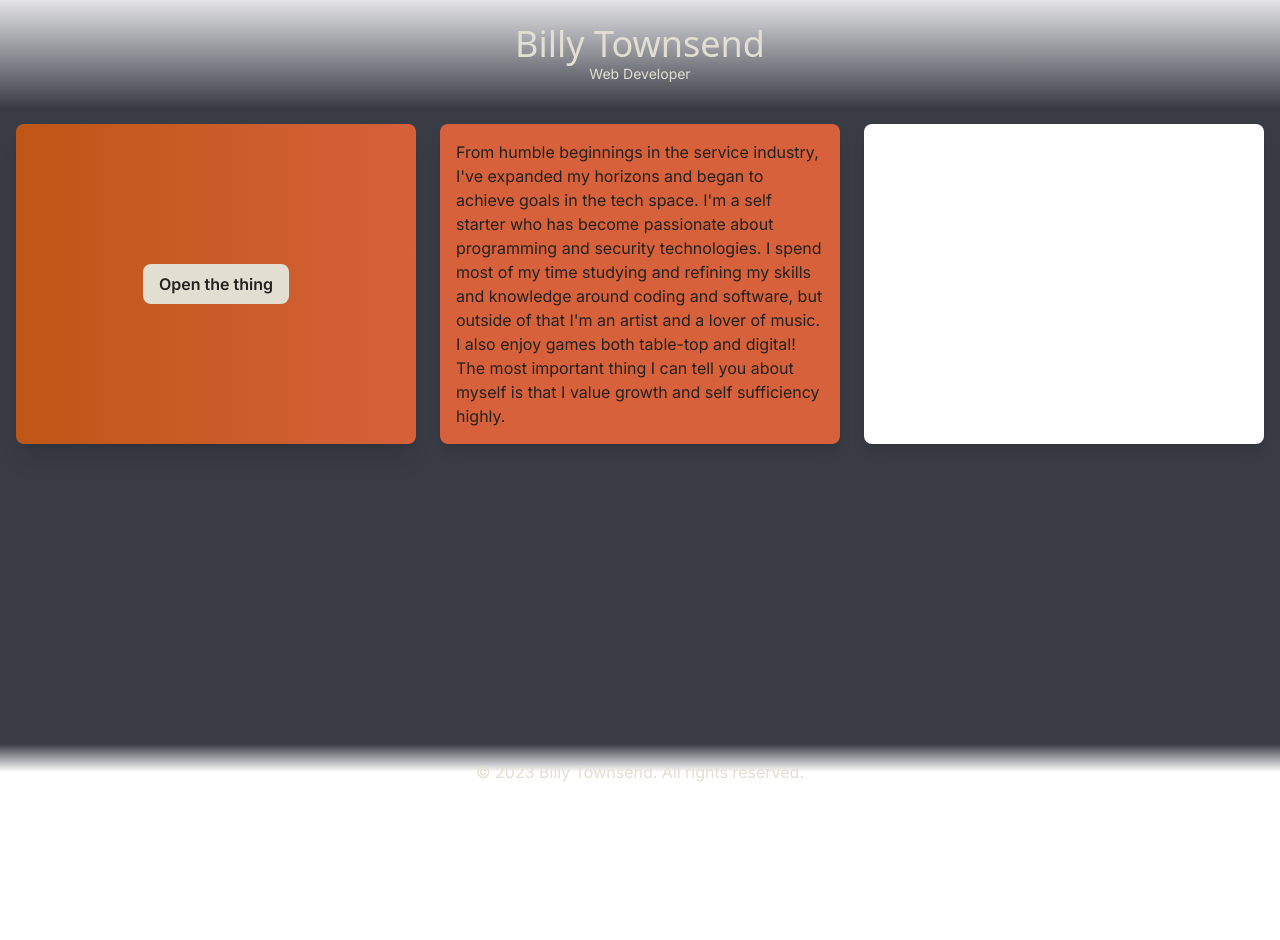
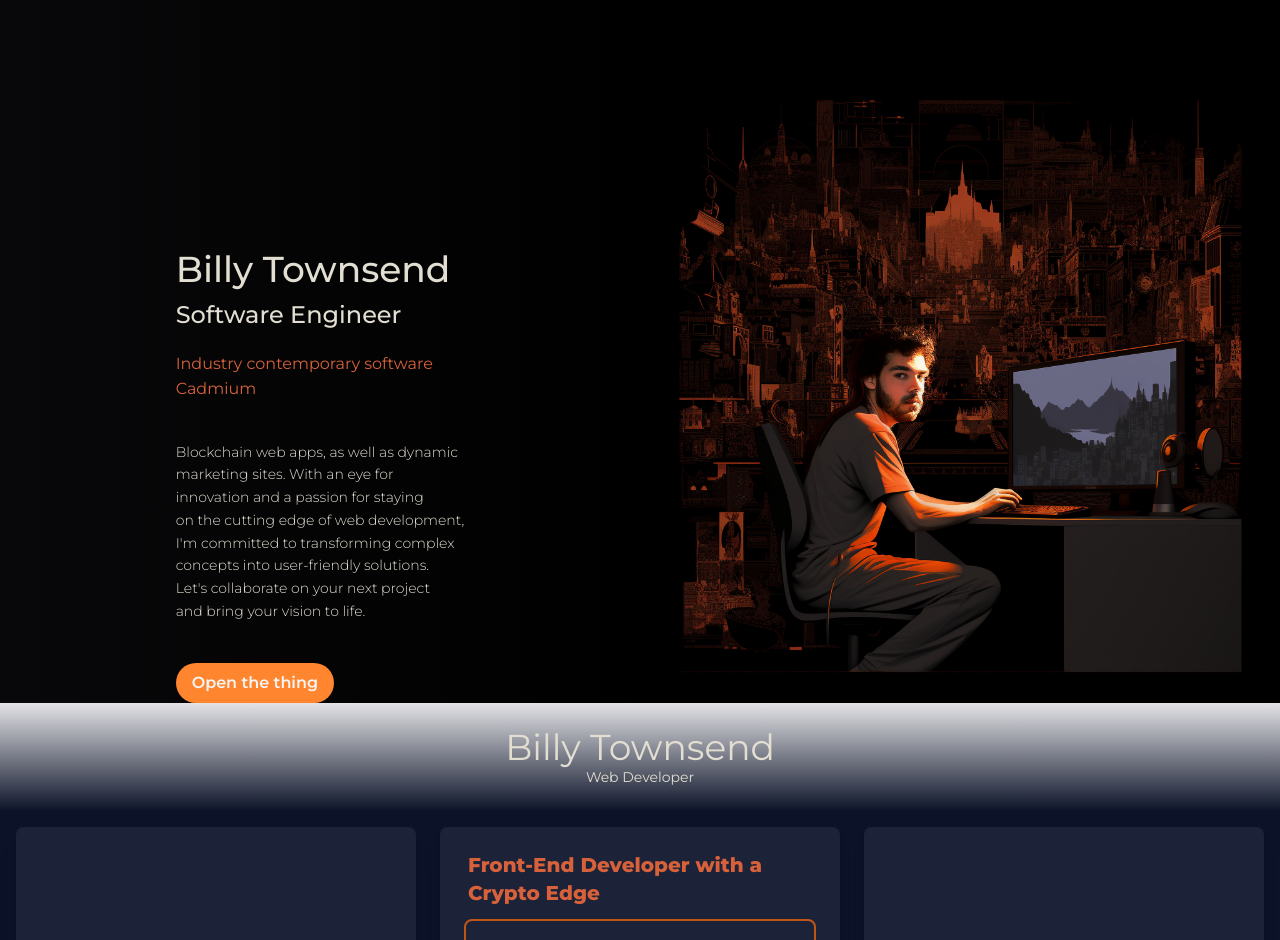
Before and after one commit to BillyTheArtist/dev-portfolio, a Next.js app: page / in a window 1280 px wide. Shown: the top 940 px of the page. Before the commit the page ends 800 px from the top, so only its background shows below. Built offline with nearby package versions, Linux system fonts and the light colour scheme.

Commit message:
Began styling my portfolio landing page as I learn tailwind and generate assets for the site.

```diff
--- a/app/page.tsx
+++ b/app/page.tsx
@@ -1,6 +1,36 @@
 'use client'
 import React, { useState } from 'react'
 import { Modal } from '@/components/Modal'
+import { Roboto_Slab, Montserrat } from 'next/font/google'
+import Image from 'next/image'
+
+{
+  /* Fonts */
+}
+const roboto = Roboto_Slab({
+  weight: ['400', '700'],
+  subsets: ['latin']
+})
+const montserratLight = Montserrat({
+  weight: '300',
+  subsets: ['latin']
+})
+const montserrat = Montserrat({
+  weight: '400',
+  subsets: ['latin']
+})
+const montserratSemiBold = Montserrat({
+  weight: '500',
+  subsets: ['latin']
+})
+const montserratBold = Montserrat({
+  weight: '600',
+  subsets: ['latin']
+})
+const montserratExtraBold = Montserrat({
+  weight: '800',
+  subsets: ['latin']
+})
 
 export default function Home () {
   const [isModalOpen, setIsModalOpen] = useState<boolean>(false)
@@ -14,43 +44,112 @@ export default function Home () {
   }
 
   return (
-    <div className='flex flex-col min-h-screen bg-baseGrey'>
+    <main className={montserrat.className}>
+      {/* Page Parent Box */}
+      <div className='flex flex-col min-h-screen bg-baseBG'>
+        {/* Landing Box container-Text and Image */}
+        <div className='grid grid-cols-1 md:grid-cols-2 lg:grid-cols-2 xl:grid-cols-2 place-items-center'>
+          {/* Text half */}
+          <div className='w-full h-full bg-gradient-to-r from-almostBlack to-black text-brightGrey flex justify-center'>
+            <div className='text-left'>
+              <h1
+                className={`text-standardGrey mt-40 md:mt-40 lg:mt-40 xl:mt-60 text-4xl leading-relaxed ${montserratSemiBold.className}`}
+              >
+                Billy Townsend
+              </h1>
+              <p
+                className={`text-standardGrey text-2xl ${montserratSemiBold.className}`}
+              >
+                Software Engineer
+              </p>
+              <p
+                className={`text-niceOrange mt-5 text-1xl leading-relaxed ${montserrat.className}`}
+              >
+                Industry contemporary software
+              </p>
+              <p className={`text-niceOrange text-1xl ${montserrat.className}`}>
+                Cadmium
+              </p>
+
+              <p
+                className={`mt-10 text-standardGrey text-sm text-left leading-relaxed ${montserratLight.className}`}
+              >
+                Blockchain web apps, as well as dynamic
+                <br />
+                marketing sites. With an eye for
+                <br />
+                innovation and a passion for staying
+                <br />
+                on the cutting edge of web development,
+                <br />
+                I&apos;m committed to transforming complex
+                <br />
+                concepts into user-friendly solutions.
+                <br />
+                Let&apos;s collaborate on your next project
+                <br />
+                and bring your vision to life.
+              </p>
+              <button
+                onClick={openModal}
+                className='mt-10 bg-buttonOrange text-brightGrey font-semibold py-2 px-4 rounded-3xl transition duration-300 ease-in-out'
+              >
+                Open the thing
+              </button>
+            </div>
+          </div>
+          {/* Image half */}
+          <div className='w-full h-full bg-black flex items-end max-w-screen'>
+            <div className=''>
+              <Image
+                src='/images/mainPortHero.png'
+                alt='hero'
+                height={1024}
+                width={1024}
+              />
+            </div>
+          </div>
+        </div>
+
         {/* Header */}
         <header className='py-6 bg-gradient-to-b from-zinc-200 to-transparent dark:from-inherit dark:via-zinc-800/30 dark:border-neutral-800/30'>
           <div className='container mx-auto px-4'>
-          <h1 className='text-4xl font-leagueSpartan text-center text-standardGrey'>
+            <h1 className='text-4xl text-center text-standardGrey'>
               Billy Townsend
             </h1>
-          <p className='text-sm text-center text-standardGrey'>Web Developer</p>
+            <p className='text-sm text-center text-standardGrey'>
+              Web Developer
+            </p>
           </div>
         </header>
 
         {/* Content */}
         <section className='container mx-auto p-4 flex-grow'>
           <div className='grid grid-cols-1 gap-6 md:grid-cols-2 lg:grid-cols-3'>
-          <div className='bg-gradient-to-r from-baseOrange to-niceOrange rounded-lg shadow-xl p-4 flex items-center justify-center'>
-            <button
-              onClick={openModal}
-              className='bg-standardGrey hover:from-green-600 hover:to-green-800 text-nonBlack font-semibold py-2 px-4 rounded-lg transition duration-300 ease-in-out'
-            >
-              Open the thing
-            </button>
-          </div>
+            <div className='bg-baseBox rounded-lg shadow-xl p-4 flex items-center justify-center'></div>
 
             {/* Portfolio Item 2 */}
-          <div className='bg-niceOrange text-nonBlack rounded-lg shadow-lg p-4'>
-            From humble beginnings in the service industry, I&apos;ve expanded
-            my horizons and began to achieve goals in the tech space. I&apos;m a
-            self starter who has become passionate about programming and
-            security technologies. I spend most of my time studying and refining
-            my skills and knowledge around coding and software, but outside of
-            that I&apos;m an artist and a lover of music. I also enjoy games
-            both table-top and digital! The most important thing I can tell you
-            about myself is that I value growth and self sufficiency highly.
+            <div className='bg-baseBox rounded-lg shadow-lg p-6'>
+              <h1
+                className={`text-xl text-left ml-1 text-niceOrange mb-3 ${montserratExtraBold.className}`}
+              >
+                Front-End Developer with a Crypto Edge
+              </h1>
+              <div
+                className={`border-2 border-solid text-brightGrey border-baseOrange shadow-sm p-4 rounded-lg text-sm text-center leading-relaxed ${montserratSemiBold.className}`}
+              >
+                As a dedicated front-end developer, I specialize in creating
+                seamless UIs and captivating experiences for crypto and
+                blockchain web apps, as well as dynamic marketing sites. With an
+                eye for innovation and a passion for staying on the cutting edge
+                of web development, I&apos;m committed to transforming complex
+                concepts into user-friendly solutions. Let&apos;s collaborate on
+                your next project and bring your vision to life.
+              </div>
             </div>
 
             {/* Portfolio Item 3 */}
-          <div className='bg-white dark:bg-gradient-to-r from-niceOrange to-baseOrange rounded-lg shadow-lg p-4'>
+            <div className='bg-baseBox rounded-lg shadow-lg p-4'>
               {/* portfolio content */}
             </div>
           </div>
@@ -65,7 +164,7 @@ export default function Home () {
         </Modal>
 
         {/* Footer */}
-      <footer className='py-4 bg-gradient-to-t from-white via-white dark:from-blueGrey dark:via-baseGrey'>
+        <footer className='py-4 bg-gradient-to-t from-white via-white dark:from-almostBlack dark:via-baseBG'>
           <div className='container mx-auto px-4 text-center'>
             <p className='text-standardGrey'>
               &copy; {new Date().getFullYear()} Billy Townsend. All rights
@@ -74,5 +173,6 @@ export default function Home () {
           </div>
         </footer>
       </div>
+    </main>
   )
 }
```
Lines whose indentation alone changed are shown as unchanged.
